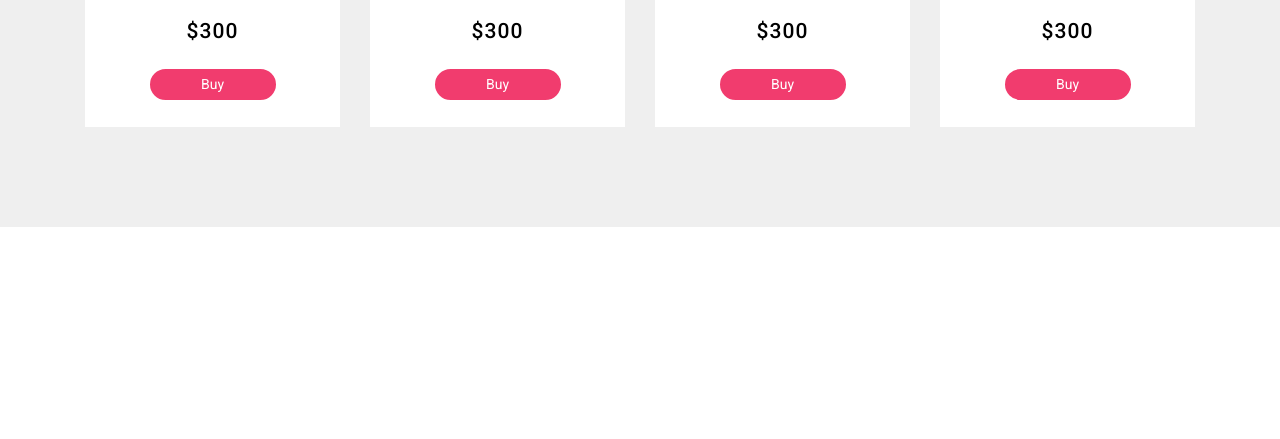
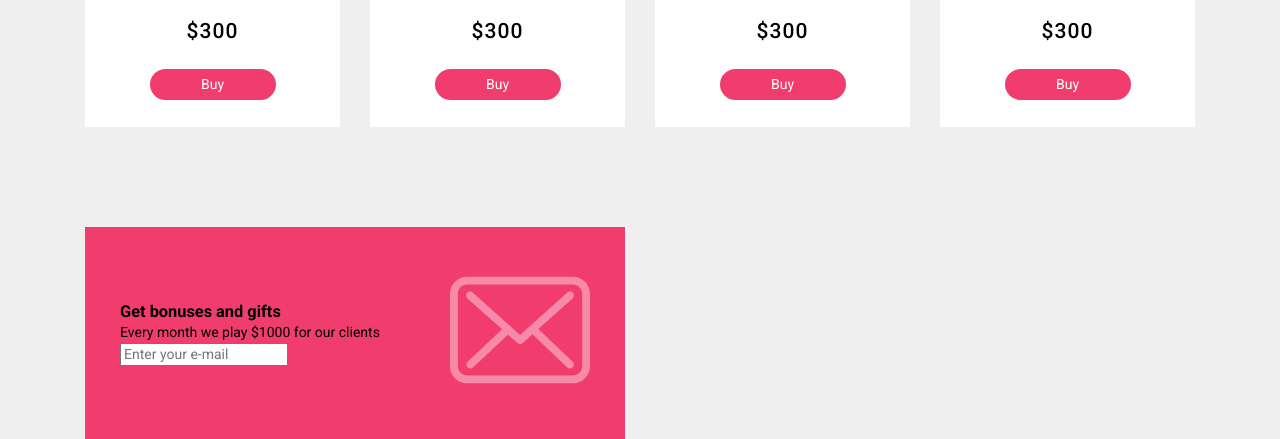
Before and after one commit to OlehLunov/Chairs-site, a website: page index.html in a window 1280 px wide. Shown: the part 1139-1578 px from the top of the page. Before the commit the page ends 1366 px from the top, so only its background shows below. Drawn offline with Linux system fonts and the light colour scheme.

Commit message:
some little bonuses

```diff
--- a/index.html
+++ b/index.html
@@ -105,6 +105,21 @@
                 </article>
             </div>
         </section>
+
+        <section class="contacts container">
+            <div class="bonuses">
+                <div class="bonuses__content">
+                    <h3 class="bonuses__content-title">Get bonuses and gifts</h3>
+                    <p class="bonuses__content-text">Every month we play
+                        $1000 for our clients</p>
+                    <label for="bonuses_mail"></label>
+                    <input type="email" placeholder="Enter your e-mail" class="bonuses__content-mail" id="bonuses_mail">
+                </div>
+                <div class="bonuses__logo">
+                    <img src="img/bonuses-mail.svg" alt="bonuses-img" class="bonuses__logo-img">
+                </div>
+            </div>
+        </section>
     </main>
 </body>
 </html>
--- a/scss/main.scss
+++ b/scss/main.scss
@@ -6,5 +6,6 @@
 
 "sections/header",
 "sections/title",
-"sections/offers"
+"sections/offers",
+"sections/contacts"
 ;
--- /dev/null
+++ b/scss/sections/_contacts.scss
@@ -0,0 +1,10 @@
+.bonuses{
+  display: flex;
+  justify-content: space-around;
+  align-items: center;
+  background: var(--main-color);
+  max-width: 540px;
+  height:212px;
+  padding-top: 35px;
+  padding-bottom: 35px;
+}
```
Also changed, not shown: css/main.css, img/bonuses-mail.svg (added), 1 other file.
